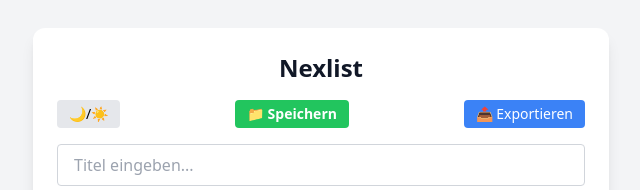
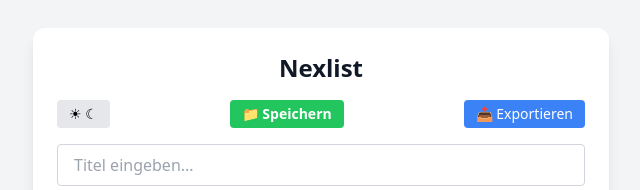
Before and after one commit to elzaim69/Nexlist-, a plain HTML site: page index.html in a window 1280 px wide. Shown: the top 190 px of the page, without its empty margins (319-959 px from the left). Drawn offline with nearby package versions, Linux system fonts and the light colour scheme.

Commit message:
Update index.html

```diff
--- a/index.html
+++ b/index.html
@@ -126,7 +126,7 @@
 
     <div class="space-y-4">
       <div class="flex justify-between gap-2 flex-wrap items-center">
-        <button onclick="toggleDarkMode()" class="text-sm bg-gray-200 dark:bg-gray-700 text-black dark:text-white px-3 py-1 rounded">🌙/☀️</button>
+        <button onclick="toggleDarkMode()" class="text-sm bg-gray-200 dark:bg-gray-700 text-black dark:text-white px-3 py-1 rounded">☀︎ ☾</button>
         <button onclick="addNote()" class="text-sm bg-green-500 hover:bg-green-600 text-white font-semibold rounded px-3 py-1">📁 Speichern</button>
         <button onclick="exportNotes()" class="text-sm bg-blue-500 hover:bg-blue-600 text-white px-3 py-1 rounded">📤 Exportieren</button>
       </div>
```
